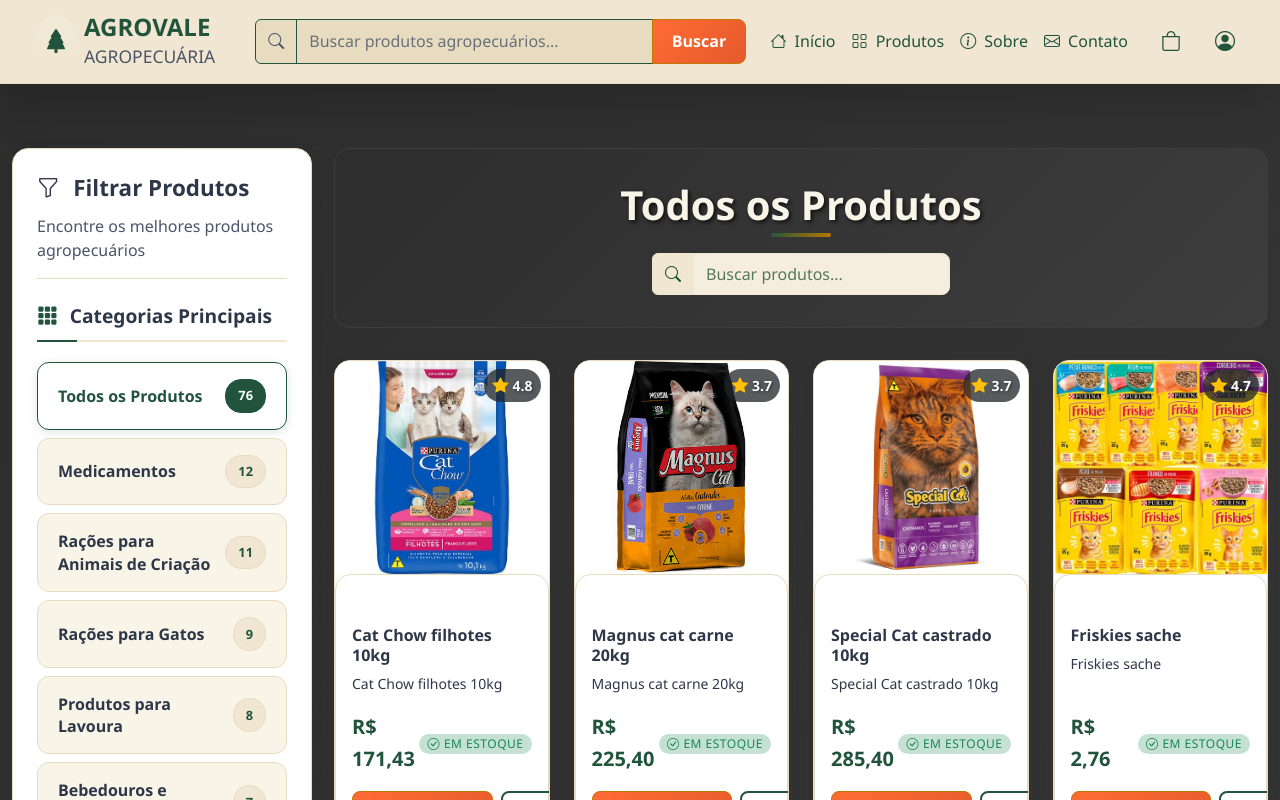
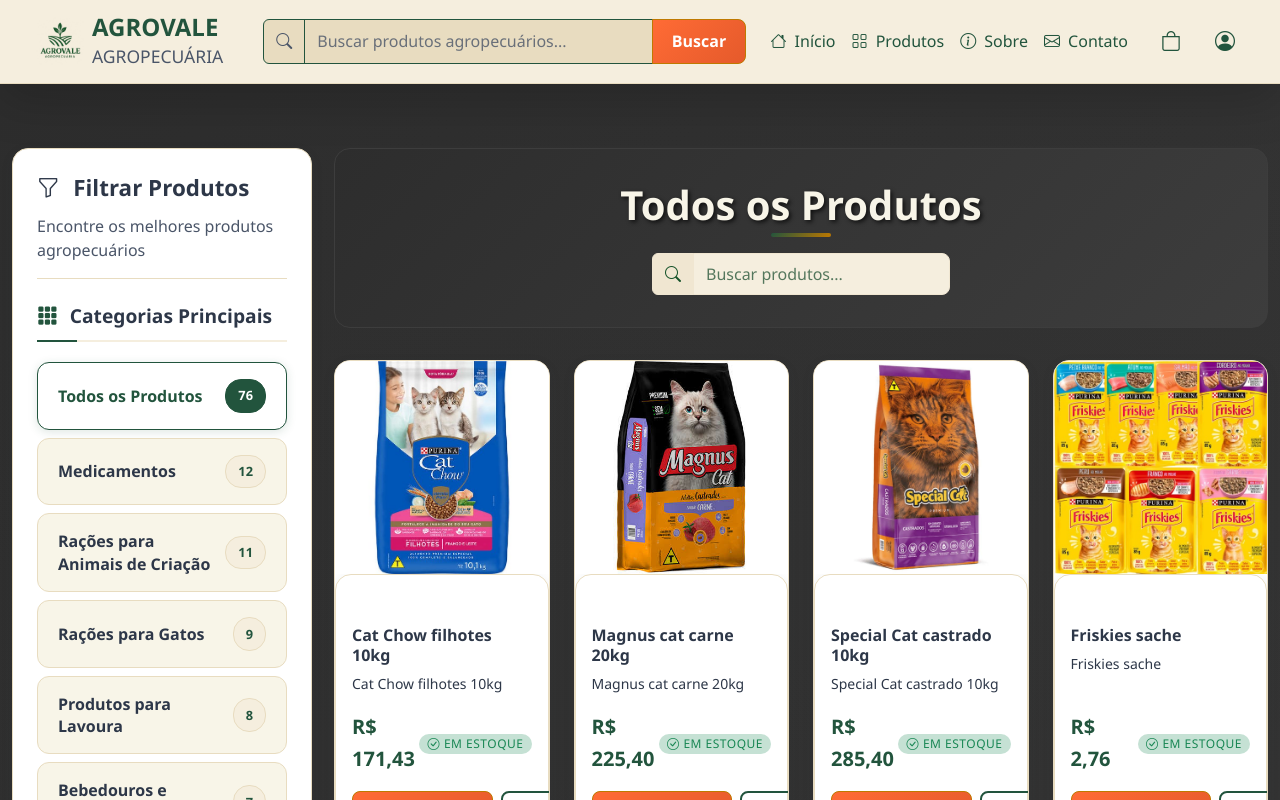
Before and after one commit to LucasFrts/agrovale-frontend, a Vue app: page /agrovale-frontend/produtos in a window 1280 px wide. Shown: the top 800 px of the page. Built offline with nearby package versions, Linux system fonts and the light colour scheme.

Commit message:
rm avaliacoes and alter logo

```diff
--- a/src/components/common/AppHeader/AppHeader.scss
+++ b/src/components/common/AppHeader/AppHeader.scss
@@ -30,6 +30,20 @@
 
     &:hover {
       color: var(--dark-2);
+    }
+  }
+
+  // Logo Image
+  .logo-image {
+    width: 48px;
+    height: 48px;
+    object-fit: contain;
+    border-radius: 8px;
+    transition: transform 0.3s ease;
+
+    @media (max-width: 576px) {
+      width: 40px;
+      height: 40px;
     }
   }
 
--- a/src/components/common/AppHeader/AppHeader.vue
+++ b/src/components/common/AppHeader/AppHeader.vue
@@ -14,8 +14,12 @@
         <!-- Logo -->
         <router-link :to="{ name: 'Home' }" class="navbar-brand d-flex align-items-center text-decoration-none">
           <div class="logo-container d-flex align-items-center">
-            <div class="logo-icon bg-gradient rounded-circle p-2 me-2">
-              <i class="bi bi-tree-fill text-primary-custom fs-4"></i>
+            <div class="logo-icon me-2">
+              <img
+                :src="logoImage"
+                alt="Agrovale Agropequária"
+                class="logo-image"
+              />
             </div>
             <div class="logo-text">
               <h4 class="mb-0 text-primary-custom fw-bold">AGROVALE</h4>
@@ -127,6 +131,7 @@
 import { ref, computed } from 'vue'
 import { useProductStore } from '../../../stores/products'
 import InputText from '../InputText/InputText.vue'
+import logoImage from '../../../assets/imagem/agrovale.jpeg'
 
 const productStore = useProductStore()
 
--- a/src/components/common/ProductCard/ProductCard.scss
+++ b/src/components/common/ProductCard/ProductCard.scss
@@ -169,22 +169,6 @@
     }
   }
 
-  &__rating {
-    &-container {
-      display: flex;
-      align-items: center;
-    }
-
-    &-stars {
-      color: #fbbf24;
-      margin-right: 0.25rem;
-    }
-
-    &-text {
-      color: #718096;
-      font-size: 0.875rem;
-    }
-  }
 
   &__status {
     &-container {
--- a/src/components/common/ProductCard/ProductCard.vue
+++ b/src/components/common/ProductCard/ProductCard.vue
@@ -13,16 +13,6 @@
         </span>
       </div>
 
-      <!-- Badge de Avaliação -->
-      <div
-        class="position-absolute top-0 end-0 m-2"
-        style="z-index: 10;"
-      >
-        <div class="rating-badge bg-dark bg-opacity-75 rounded-pill px-2 py-1">
-          <i class="bi bi-star-fill text-warning me-1"></i>
-          <span class="text-white small fw-bold">{{ product.rating }}</span>
-        </div>
-      </div>
 
       <!-- Imagem do Produto -->
       <div class="product-image-container position-relative overflow-hidden">
--- a/src/styles/main.scss
+++ b/src/styles/main.scss
@@ -13,7 +13,7 @@
 :root {
   // ===== TONS BEIGE PRINCIPAIS (Fundo Predominante) =====
   --bg-primary: #f8f5e8;         // Beige claro principal - Background geral
-  --bg-secondary: #f0e6d1;       // Beige médio - Cards e seções
+  --bg-secondary: #f5eede;       // Beige médio - Cards e seções
   --bg-tertiary: #e8dcc0;        // Beige escuro - Elementos secundários
 
   // ===== TONS VERDE AGROPECUÁRIO =====
--- a/src/views/Produtos/PromotionsCarousel.scss
+++ b/src/views/Produtos/PromotionsCarousel.scss
@@ -159,20 +159,6 @@
         font-size: 1.3rem;
       }
 
-      &-rating {
-        display: flex;
-        align-items: center;
-
-        .rating-star {
-          color: #fbbf24; // Amarelo para estrelas
-          margin-right: 0.25rem;
-        }
-
-        .rating-text {
-          color: var(--dark-3);
-          font-size: 0.875rem;
-        }
-      }
     }
 
     &-status {
--- a/src/views/Produtos/PromotionsCarousel.vue
+++ b/src/views/Produtos/PromotionsCarousel.vue
@@ -100,10 +100,6 @@
                             R$ {{ formatPrice(product.price) }}
                           </span>
                         </div>
-                        <div class="promotions-carousel__card-price-rating">
-                          <i class="bi bi-star-fill rating-star"></i>
-                          <span class="rating-text">{{ product.rating }}</span>
-                        </div>
                       </div>
                     </div>
 
```
Also changed, not shown: src/assets/imagem/agrovale.jpeg (added).
